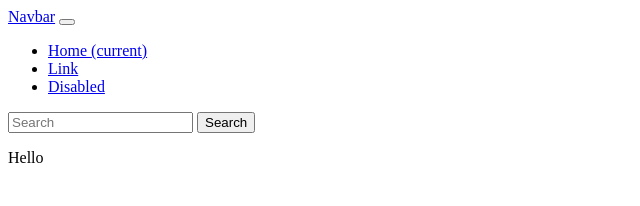
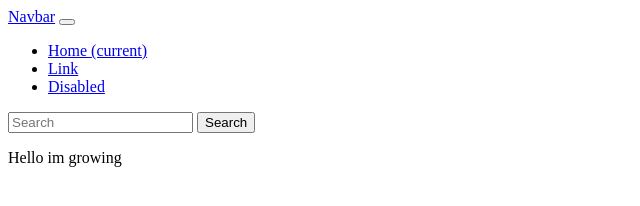
Before and after one commit to Sthef1002/pt_12_project, a plain HTML site: page index.html in a window 1280 px wide. Shown: the full height of the page, 0-640 px from the left. Drawn offline with Linux system fonts and the light colour scheme.

Commit message:
Add text to p tag

```diff
--- a/index.html
+++ b/index.html
@@ -34,7 +34,7 @@
         </div>
         </nav>
 
-    <p>Hello</p>
+    <p>Hello im growing</p>
 
 
 </body>
```
